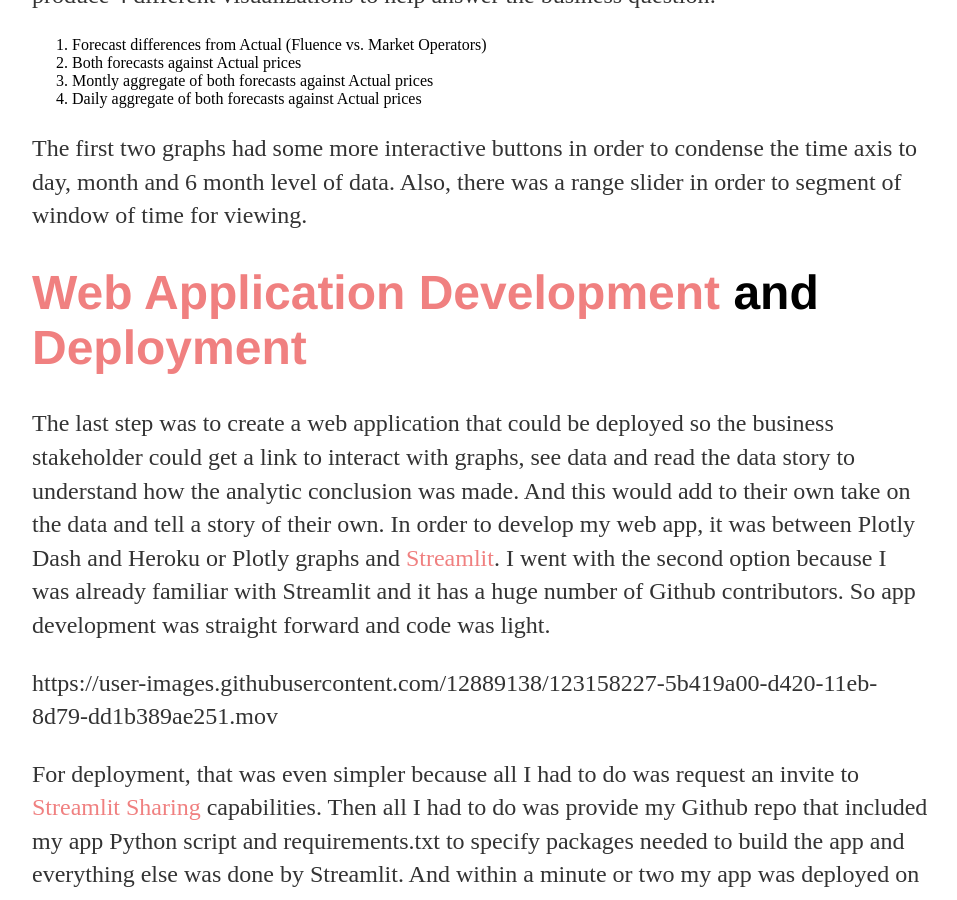
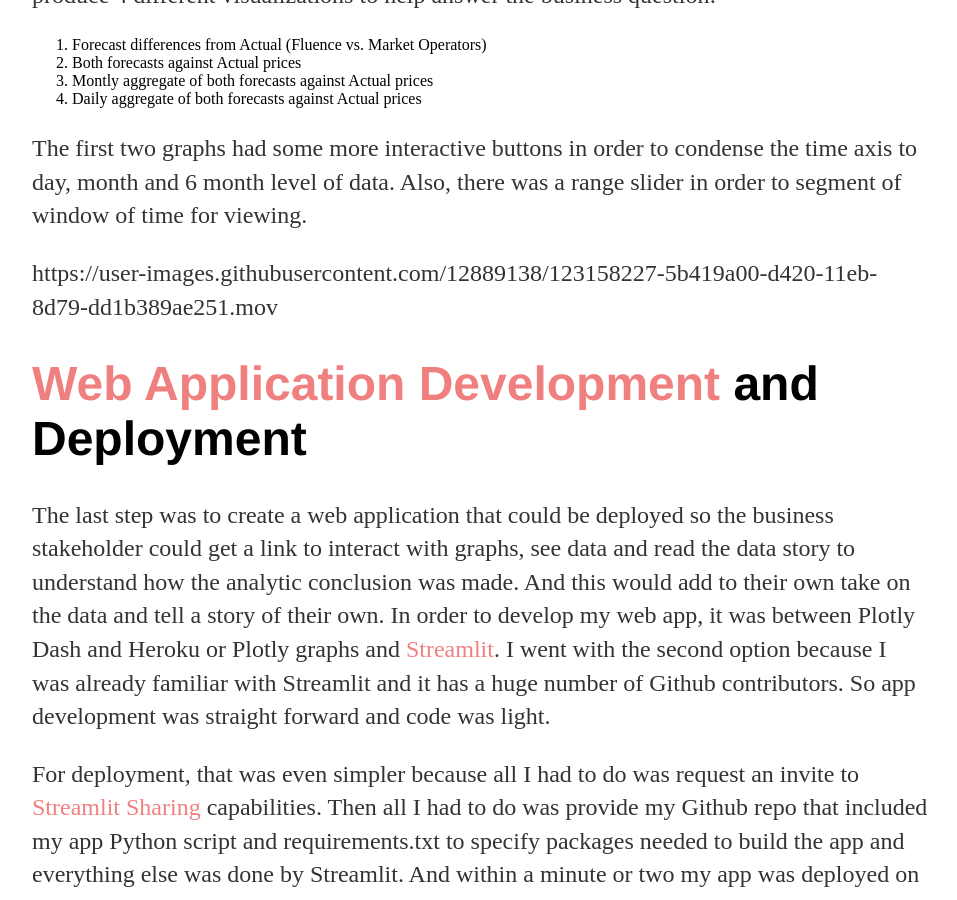
Before and after one commit to mindyng/mindyng.github.io, a Jekyll site: the page built from _posts/2021-06-22-Deployed-Web-App-for-Business-Stakeholder.md, in a window 1280 px wide and 900 px high, scrolled down 2935 px. Shown: the whole window, without its empty margins (160-1117 px from the left). Built offline with Jekyll 4.4.1, drawn with Linux system fonts in a browser that asks for light colours; our own code applies the rules of GitHub Pages for plain Markdown files; part of the change alters nothing that is shown.

```diff
--- a/_posts/2021-06-22-Deployed-Web-App-for-Business-Stakeholder.md
+++ b/_posts/2021-06-22-Deployed-Web-App-for-Business-Stakeholder.md
@@ -44,7 +44,7 @@ I decided to calculate the difference columns. Last two tables made were daily a
 After creating the metrics table and updating the base data model with prediction differences from actual price values and aggregated versions of that table, I
 loaded these tables back into the Snowflake warehouse using SQLAlchemy's library again.
 
-# [Business Intelligence Visualization](https://www.kaggle.com/mindyng/fluence-digital-biz-viz)
+# [Business Intelligence Visualization](https://github.com/mindyng/2021-Projects/blob/main/fluence_digital/fluence_digital_biz_viz.py)
 
 In order to provide business stakeholder with interactive visualizations, I decided to go with the [Plotly](https://plotly.com/graphing-libraries/) library since it has built-in interactivity. You can hover over
 graphs for details, pan in and out, look at multiple hovers at once, etc. It allows the user to look at different angles of the data from one graph versus multiple snapshots
@@ -58,14 +58,14 @@ of summarized data. I wanted to produce 4 different visualizations to help answe
 The first two graphs had some more interactive buttons in order to condense the time axis to day, month and 6 month level of data. Also, there was a range slider
 in order to segment of window of time for viewing.
 
-# [Web Application Development](https://github.com/mindyng/2021-Projects/blob/main/fluence_digital/fluence_digital_biz_viz.py) and [Deployment](https://nbviewer.jupyter.org/github/mindyng/2021-Projects/blob/main/fluence_digital/fluence-digital-app-and-deployment.ipynb)
+https://user-images.githubusercontent.com/12889138/123158227-5b419a00-d420-11eb-8d79-dd1b389ae251.mov
+
+# [Web Application Development](https://github.com/mindyng/2021-Projects/blob/main/fluence_digital/deploy%20copy.py) and Deployment
 
 The last step was to create a web application that could be deployed so the business stakeholder could get a link to interact with graphs, see data and read the data
 story to understand how the analytic conclusion was made. And this would add to their own take on the data and tell a story of their own. In order to develop my web app,
 it was between Plotly Dash and Heroku or Plotly graphs and [Streamlit](https://streamlit.io/). I went with the second option because I was already familiar with Streamlit and it has a
 huge number of Github contributors. So app development was straight forward and code was light.
-
-https://user-images.githubusercontent.com/12889138/123158227-5b419a00-d420-11eb-8d79-dd1b389ae251.mov
 
 For deployment, that was even simpler because all I had to do was request an invite to [Streamlit Sharing](https://share.streamlit.io/) capabilities. Then all I had to do was provide my Github repo
 that included my app Python script and requirements.txt to specify packages needed to build the app and everything else was done by Streamlit. And within a minute
```
